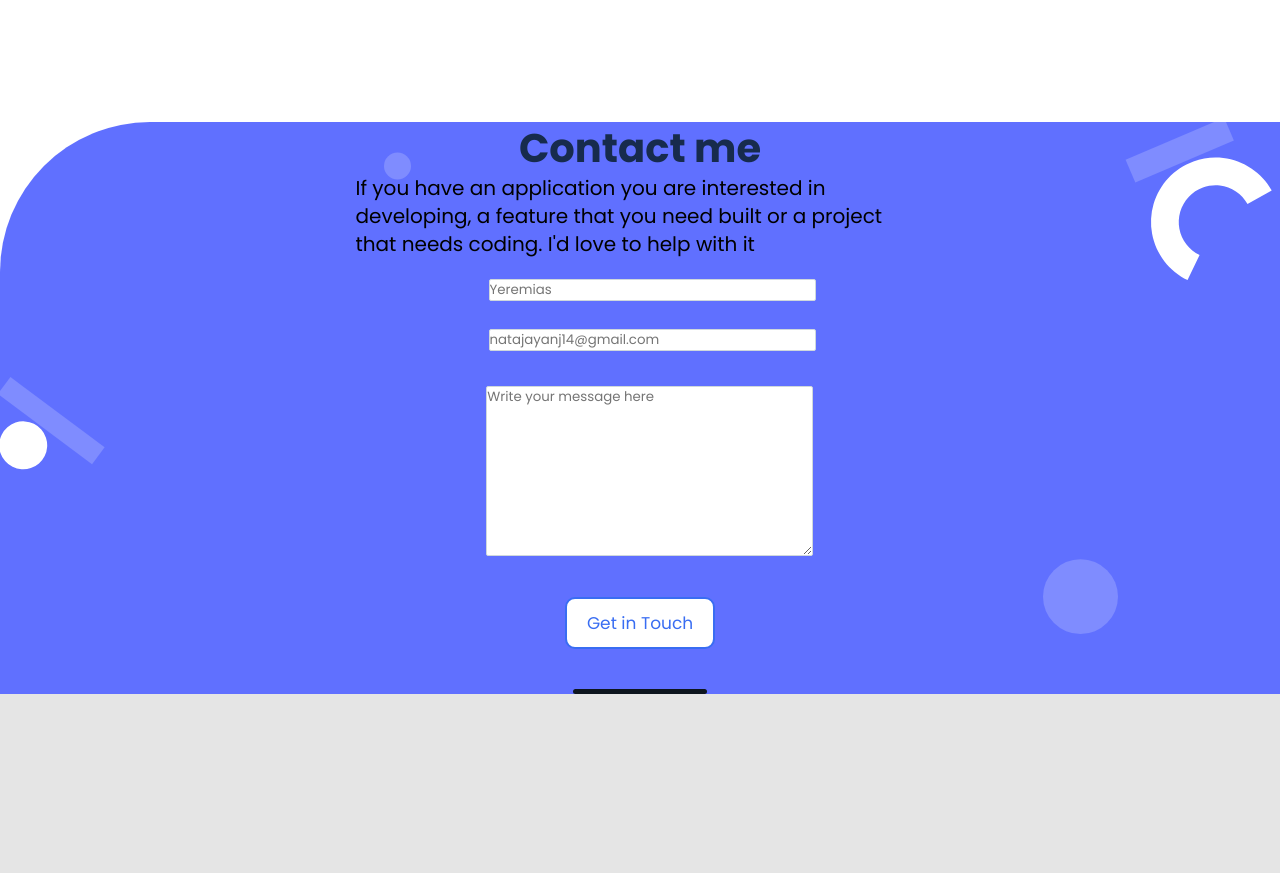
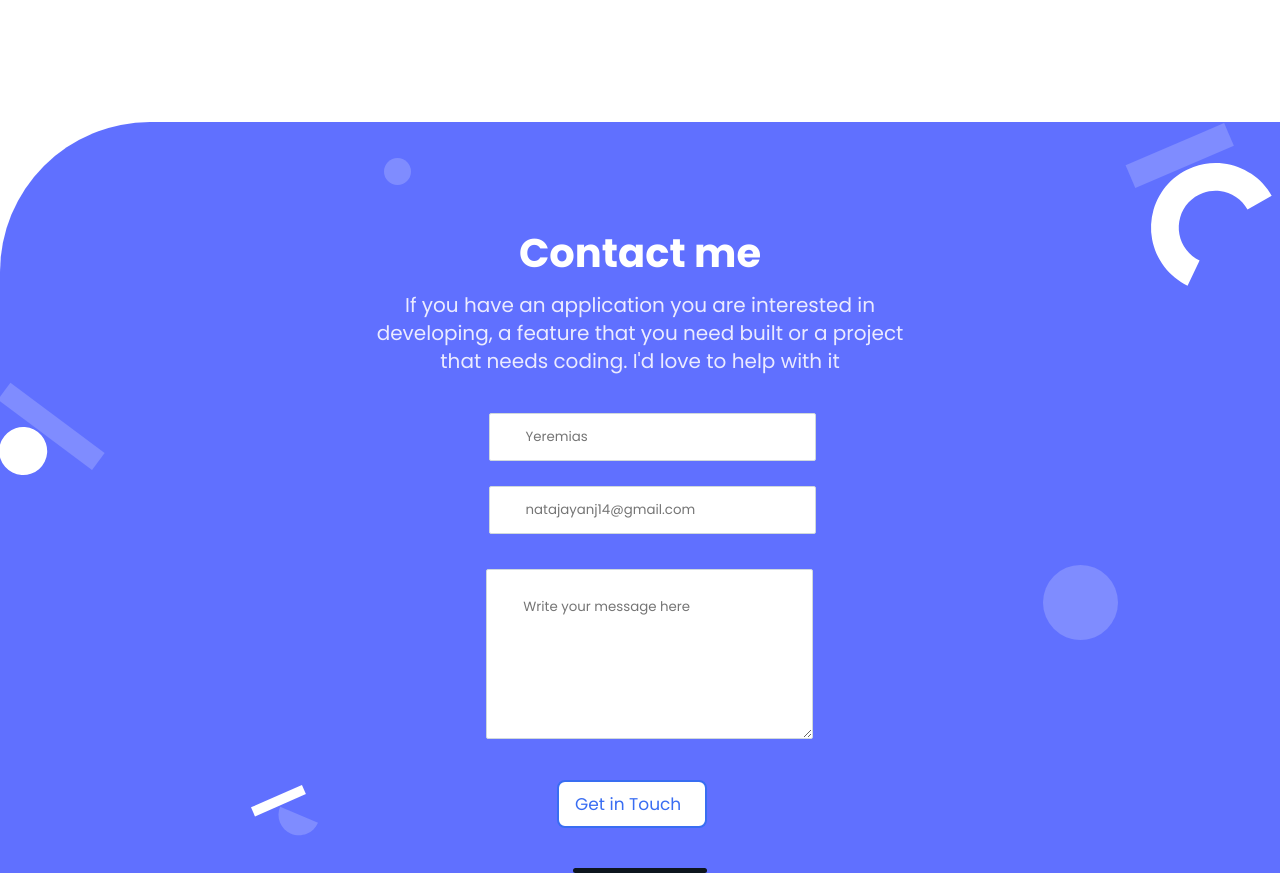
Before and after one commit to Ashnaali3255/Portfolio-1, a website: page index.html in a window 1280 px wide. Shown: the part 3680-4553 px from the top of the page. Before the commit the page ends 4374 px from the top, so only its background shows below. Drawn offline with Linux system fonts and the light colour scheme.

Commit message:
Update style.css

```diff
--- a/style.css
+++ b/style.css
@@ -377,6 +377,105 @@ hr {
 
 /* Contact me */
 
+.myform {
+  width: 327px;
+  height: 48px;
+  border: 1px solid #cfd8dc;
+  border-radius: 8px;
+  margin-left: 24px;
+}
+
+.myform::placeholder {
+  padding-top: 15px;
+  padding-left: 16px;
+}
+
+.form {
+  margin-top: 20px;
+}
+
+.message::placeholder {
+  padding-top: 15px;
+  padding-left: 16px;
+}
+
+.touch {
+  display: flex;
+  flex-direction: row;
+  align-items: center;
+  padding: 12px 16px;
+  height: 48px;
+  background: #fff;
+  border-radius: 8px;
+  margin-left: 0;
+  margin-top: 0;
+}
+
+.contact {
+  display: flex;
+  flex-direction: column;
+  justify-content: center;
+  align-items: center;
+  border-top-left-radius: 50px;
+  background: #6070ff;
+  background-image: url("./contactbg.png");
+  background-repeat: no-repeat;
+  background-position: right;
+  margin-top: 114px;
+}
+
+.heading {
+  font-family: 'Poppins', sans-serif;
+  font-style: normal;
+  font-weight: 700;
+  font-size: 40px;
+  line-height: 52px;
+  color: #fff;
+  margin-top: 103px;
+  margin-bottom: 10px;
+  height: 56px;
+}
+
+.graph {
+  width: 327px;
+  font-family: 'Poppins', sans-serif;
+  font-style: normal;
+  font-weight: 400;
+  font-size: 20px;
+  line-height: 28px;
+  text-align: center;
+  color: #ebebff;
+  margin-left: 24px;
+  margin-right: 24px;
+}
+
+input[type=text],
+[type=email] {
+  width: 96%;
+  padding: 12px 20px;
+  margin: 0 2%;
+  box-sizing: border-box;
+  border-radius: 4px;
+  border: 1px solid #dfdfe0;
+  background: #fff;
+}
+
+textarea {
+  width: 100%;
+  padding: 12px 20px;
+  margin: 8px 0;
+  box-sizing: border-box;
+  border-radius: 4px;
+  border: 1px solid #dfdfe0;
+  background: #fff;
+}
+
+#error-message {
+  position: relative;
+  top: -123px;
+  border-radius: 8px;
+  font-size: 15px;
+}
 /* Pop-Up */
 .model_content {
   width: 95%;
```
